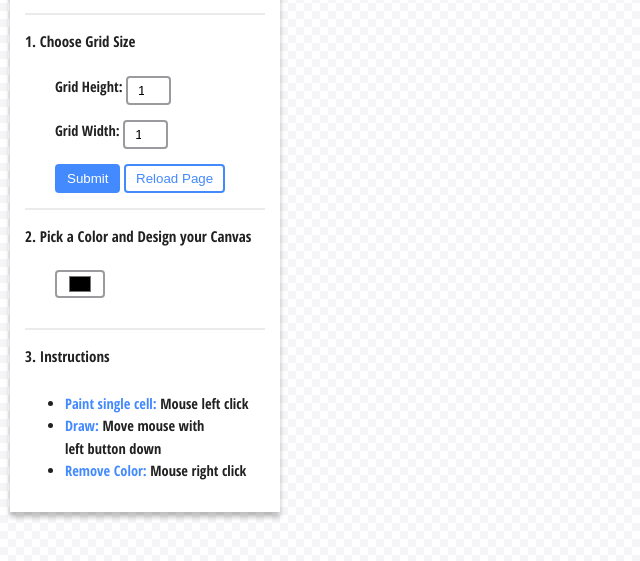
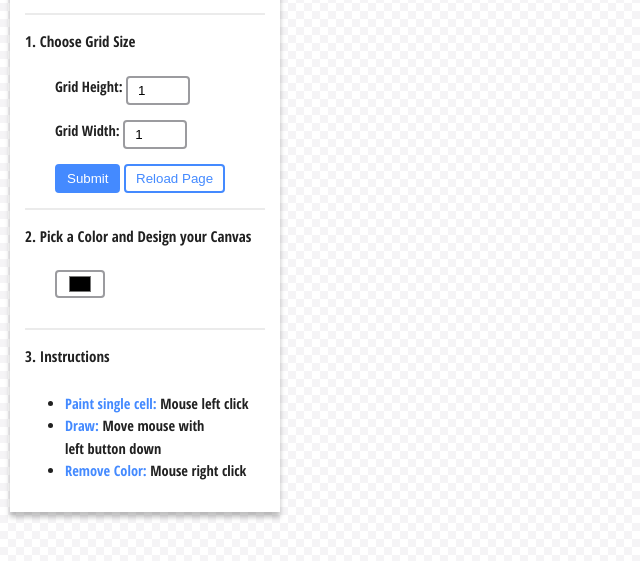
Before and after one commit to cimwies/PixelArtMaker, a plain HTML site: page index.html in a window 1280 px wide. Shown: the part 141-702 px from the top of the page, without its empty margins (0-640 px from the left). Drawn offline with nearby package versions, Linux system fonts and the light colour scheme.

Commit message:
Update styles.css

```diff
--- a/styles.css
+++ b/styles.css
@@ -106,7 +106,7 @@ td {
 }
 
 input[type=number] {
-    width: 45px;
+    width: 64px;
 
 }
 
```
